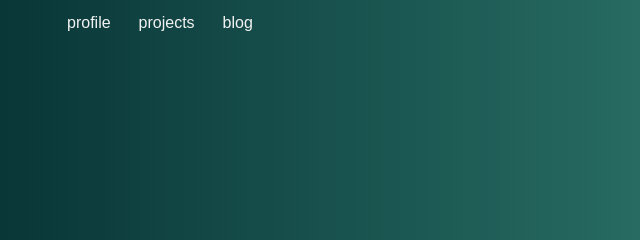
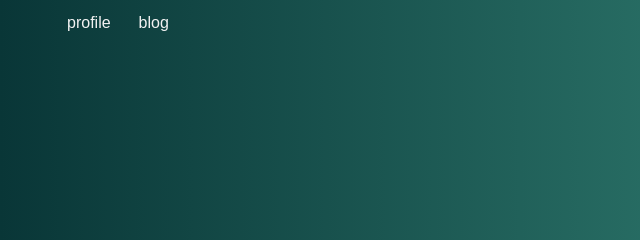
Before and after one commit to kinners00/website, a plain HTML site: page index.html in a window 1280 px wide. Shown: the top 240 px of the page, 0-640 px from the left. Drawn offline with nearby package versions, Linux system fonts and the light colour scheme.

Commit message:
removed projects page

```diff
--- a/index.html
+++ b/index.html
@@ -20,7 +20,6 @@
   <div class="header">
     <div class="navbar">
       <a href="index.html">profile</a>
-       <a href="projects.html">projects</a></li>
         <a href="blog.html">blog</a></li>
         </div>
 
```
